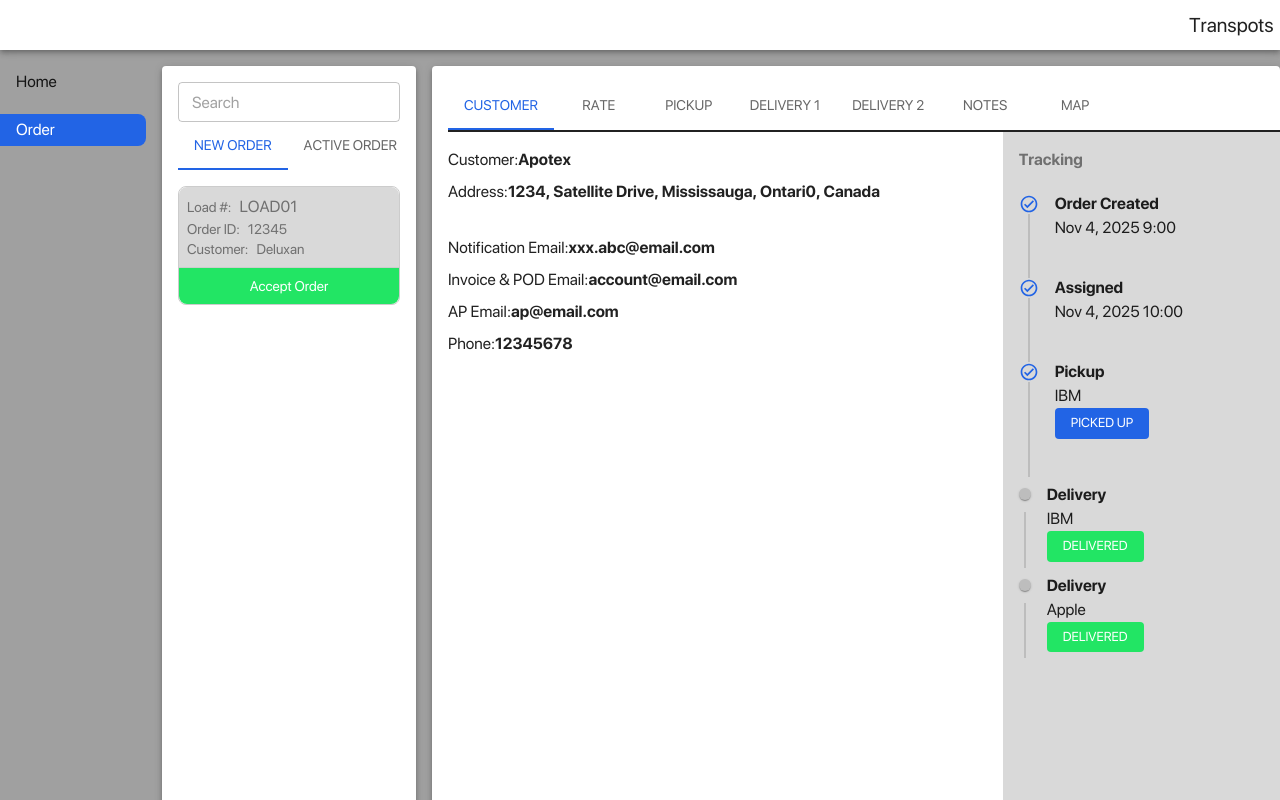
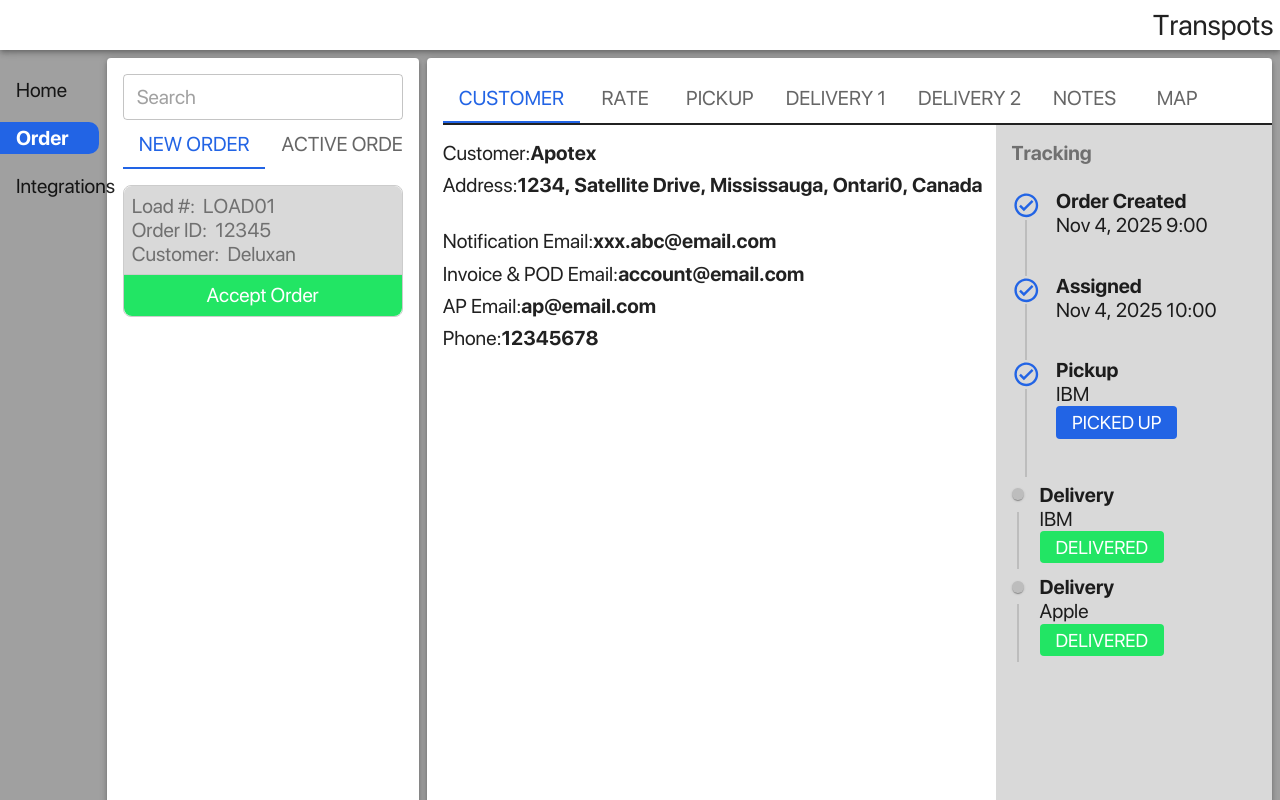
Before and after one commit to deluxanMD/transpots, a React (Create React App) app: page /order in a window 1280 px wide. Shown: the top 800 px of the page. Built offline with nearby package versions, Linux system fonts and the light colour scheme.

Commit message:
Fix responsive font and css

```diff
--- a/src/components/sidebar/sidebar.constant.ts
+++ b/src/components/sidebar/sidebar.constant.ts
@@ -6,4 +6,5 @@
 export const sidebars: SidebarObj[] = [
   { label: 'Home', href: '/' },
   { label: 'Order', href: 'order' },
+  { label: 'Integrations', href: 'integrations' },
 ]
--- a/src/components/sidebar/sidebar.styles.tsx
+++ b/src/components/sidebar/sidebar.styles.tsx
@@ -7,7 +7,11 @@
   &.Mui-selected {
     background-color: #2264e5 !important;
     color: #ffffff;
-    border-top-right-radius: 8px;
-    border-bottom-right-radius: 8px;
+    border-top-right-radius: 10px;
+    border-bottom-right-radius: 10px;
+
+    span {
+      font-weight: 700;
+    }
   }
 `
--- a/src/layouts/main-layout/main-layout.tsx
+++ b/src/layouts/main-layout/main-layout.tsx
@@ -7,8 +7,8 @@
   return (
     <>
       <Topbar />
-      <Container container spacing={2}>
-        <FirstColumn size={1.5} sx={{ display: { xs: 'none', md: 'block' } }}>
+      <Container container spacing={1} py={1} pr={1}>
+        <FirstColumn size={1} sx={{ display: { xs: 'none', lg: 'block' } }}>
           <Sidebar />
         </FirstColumn>
         <Outlet />
--- a/src/pages/order/order-page.tsx
+++ b/src/pages/order/order-page.tsx
@@ -21,18 +21,15 @@
   return (
     <OrderPageProvider value={{ order: selectedOrder, handleSelectOrder }}>
       <Grid2
-        size={{ xs: 4, md: 2.5 }}
-        sx={{ mt: 2, display: { xs: 'none', sm: 'block' } }}
+        size={{ sm: 4, lg: 3 }}
+        sx={{ display: { xs: 'none', sm: 'block' } }}
       >
         <OrderSelection />
       </Grid2>
-      <Grid2 size={8} sx={{ mt: 2, display: { xs: 'none', sm: 'block' } }}>
+      <Grid2 size={8} sx={{ display: { xs: 'none', sm: 'block' } }}>
         <OrderDetails />
       </Grid2>
-      <Grid2
-        size={12}
-        sx={{ p: 1, mt: 1, display: { xs: 'block', sm: 'none' } }}
-      >
+      <Grid2 size={12} sx={{ display: { xs: 'block', sm: 'none' } }}>
         <MobileOrderSelection />
       </Grid2>
     </OrderPageProvider>
--- a/src/pages/order/order-selection/order-selection.constant.ts
+++ b/src/pages/order/order-selection/order-selection.constant.ts
@@ -33,6 +33,102 @@
     customer: 'John',
     status: 'Picked up',
   },
+  {
+    orderId: '12345',
+    loadId: 'LOAD01',
+    customer: 'Deluxan',
+    status: 'Assigned',
+  },
+  {
+    orderId: '23456',
+    loadId: 'LOAD02',
+    customer: 'John',
+    status: 'Picked up',
+  },
+  {
+    orderId: '12345',
+    loadId: 'LOAD01',
+    customer: 'Deluxan',
+    status: 'Assigned',
+  },
+  {
+    orderId: '23456',
+    loadId: 'LOAD02',
+    customer: 'John',
+    status: 'Picked up',
+  },
+  {
+    orderId: '12345',
+    loadId: 'LOAD01',
+    customer: 'Deluxan',
+    status: 'Assigned',
+  },
+  {
+    orderId: '23456',
+    loadId: 'LOAD02',
+    customer: 'John',
+    status: 'Picked up',
+  },
+  {
+    orderId: '12345',
+    loadId: 'LOAD01',
+    customer: 'Deluxan',
+    status: 'Assigned',
+  },
+  {
+    orderId: '23456',
+    loadId: 'LOAD02',
+    customer: 'John',
+    status: 'Picked up',
+  },
+  {
+    orderId: '12345',
+    loadId: 'LOAD01',
+    customer: 'Deluxan',
+    status: 'Assigned',
+  },
+  {
+    orderId: '23456',
+    loadId: 'LOAD02',
+    customer: 'John',
+    status: 'Picked up',
+  },
+  {
+    orderId: '12345',
+    loadId: 'LOAD01',
+    customer: 'Deluxan',
+    status: 'Assigned',
+  },
+  {
+    orderId: '23456',
+    loadId: 'LOAD02',
+    customer: 'John',
+    status: 'Picked up',
+  },
+  {
+    orderId: '12345',
+    loadId: 'LOAD01',
+    customer: 'Deluxan',
+    status: 'Assigned',
+  },
+  {
+    orderId: '23456',
+    loadId: 'LOAD02',
+    customer: 'John',
+    status: 'Picked up',
+  },
+  {
+    orderId: '12345',
+    loadId: 'LOAD01',
+    customer: 'Deluxan',
+    status: 'Assigned',
+  },
+  {
+    orderId: '23456',
+    loadId: 'LOAD02',
+    customer: 'John',
+    status: 'Picked up',
+  },
 ]
 
 export const tabs: Tab[] = [
--- a/src/utils/theme.tsx
+++ b/src/utils/theme.tsx
@@ -1,6 +1,4 @@
 import { createTheme } from '@mui/material/styles'
-// import SFProDisplayRegular from '../assets/fonts/SF-Pro-Display-Regular.ttf'
-// import SFProDisplayBold from '../assets/fonts/SF-Pro-Display-Bold.ttf'
 
 export const theme = createTheme({
   palette: {
@@ -20,5 +18,42 @@
   },
   typography: {
     fontFamily: ['"SF Pro Display"'].join(','),
+    fontSize: 20,
+    allVariants: {
+      lineHeight: '24.2px',
+    },
+    body1: {
+      fontSize: 20,
+      [`@media (max-width:1200px)`]: {
+        fontSize: 18,
+        lineHeight: '22px',
+      },
+      [`@media (max-width:600px)`]: {
+        fontSize: 17,
+        lineHeight: '22px',
+      },
+    },
+    body2: {
+      fontSize: 20,
+      [`@media (max-width:1200px)`]: {
+        fontSize: 18,
+        lineHeight: '22px',
+      },
+      [`@media (max-width:600px)`]: {
+        fontSize: 17,
+        lineHeight: '22px',
+      },
+    },
+    button: {
+      fontSize: 20,
+      [`@media (max-width:1200px)`]: {
+        fontSize: 18,
+        lineHeight: '22px',
+      },
+      [`@media (max-width:600px)`]: {
+        fontSize: 17,
+        lineHeight: '22px',
+      },
+    },
   },
 })
```
